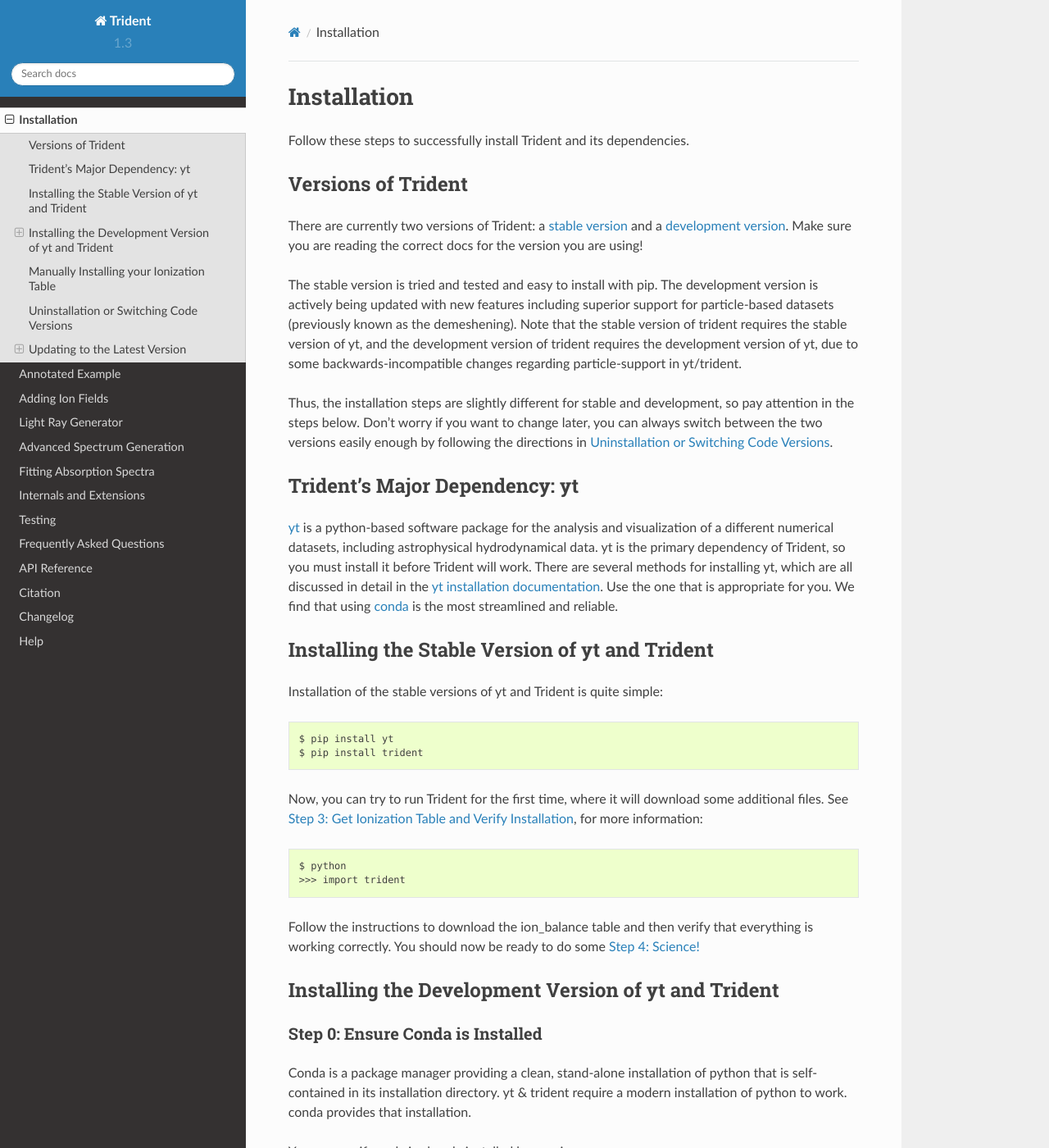
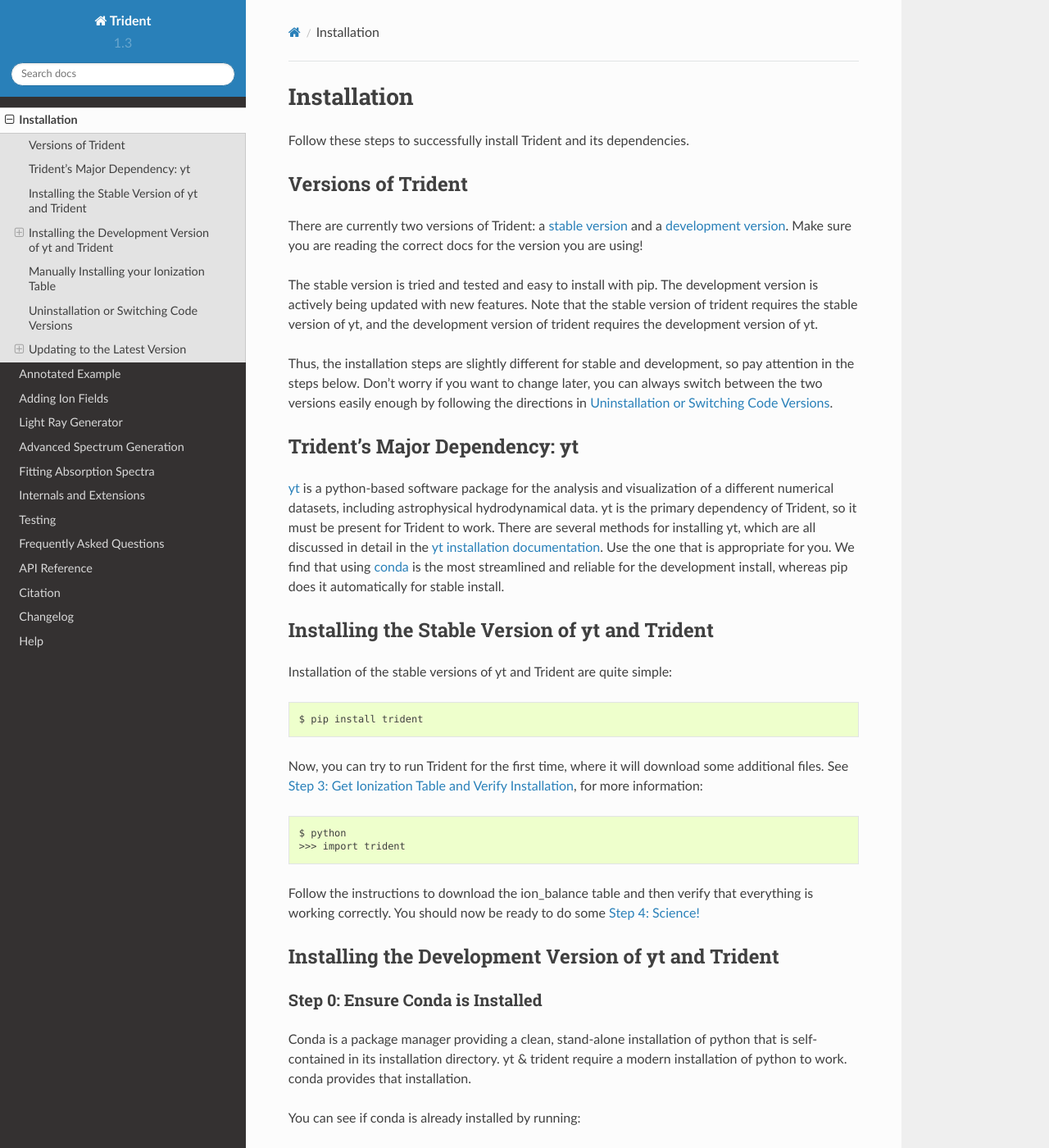
Before and after one commit to trident-project/trident, a Sphinx documentation site: the page built from doc/source/installation.rst, in a window 1280 px wide and 1400 px high. Shown: the whole window at 82% size. Built offline with Sphinx 7.4.7 and the Read the Docs theme 2.0.0, drawn with Linux system fonts in a browser that asks for light colours; formulas are drawn with MathJax 3.

Commit message:
Updating installation docs.

```diff
--- a/doc/source/installation.rst
+++ b/doc/source/installation.rst
@@ -17,11 +17,9 @@ correct docs for the version you are using!
 
 The stable version is tried
 and tested and easy to install with pip.  The development version is actively
-being updated with new features including superior support for particle-based
-datasets (previously known as the demeshening).  Note that the stable version
+being updated with new features.  Note that the stable version
 of trident requires the stable version of yt, and the development version of
-trident requires the development version of yt, due to some
-backwards-incompatible changes regarding particle-support in yt/trident.
+trident requires the development version of yt.
 
 Thus, the installation steps are slightly different for stable and development,
 so pay attention in the steps below.  Don't worry if you want to change later,
@@ -34,21 +32,21 @@ Trident's Major Dependency: yt
 `yt <http://yt-project.org>`_ is a python-based software package for the
 analysis and visualization of a different numerical datasets, including
 astrophysical hydrodynamical data.  yt is the primary dependency of Trident,
-so you must install it before Trident will work.  There are several methods
+so it must be present for Trident to work.  There are several methods
 for installing yt, which are all discussed in detail in the `yt installation
 documentation <http://yt-project.org/doc/installing.html>`_.  Use the one
 that is appropriate for you.  We find that using
 `conda <https://docs.conda.io/en/latest/>`_ is the most streamlined and
-reliable.
+reliable for the development install, whereas pip does it automatically for
+stable install.
 
 .. _stable-trident:
 
 Installing the Stable Version of yt and Trident
 -----------------------------------------------
 
-Installation of the stable versions of yt and Trident is quite simple::
+Installation of the stable versions of yt and Trident are quite simple::
 
-    $ pip install yt
     $ pip install trident
 
 Now, you can try to run Trident for the first time, where it will download
```
